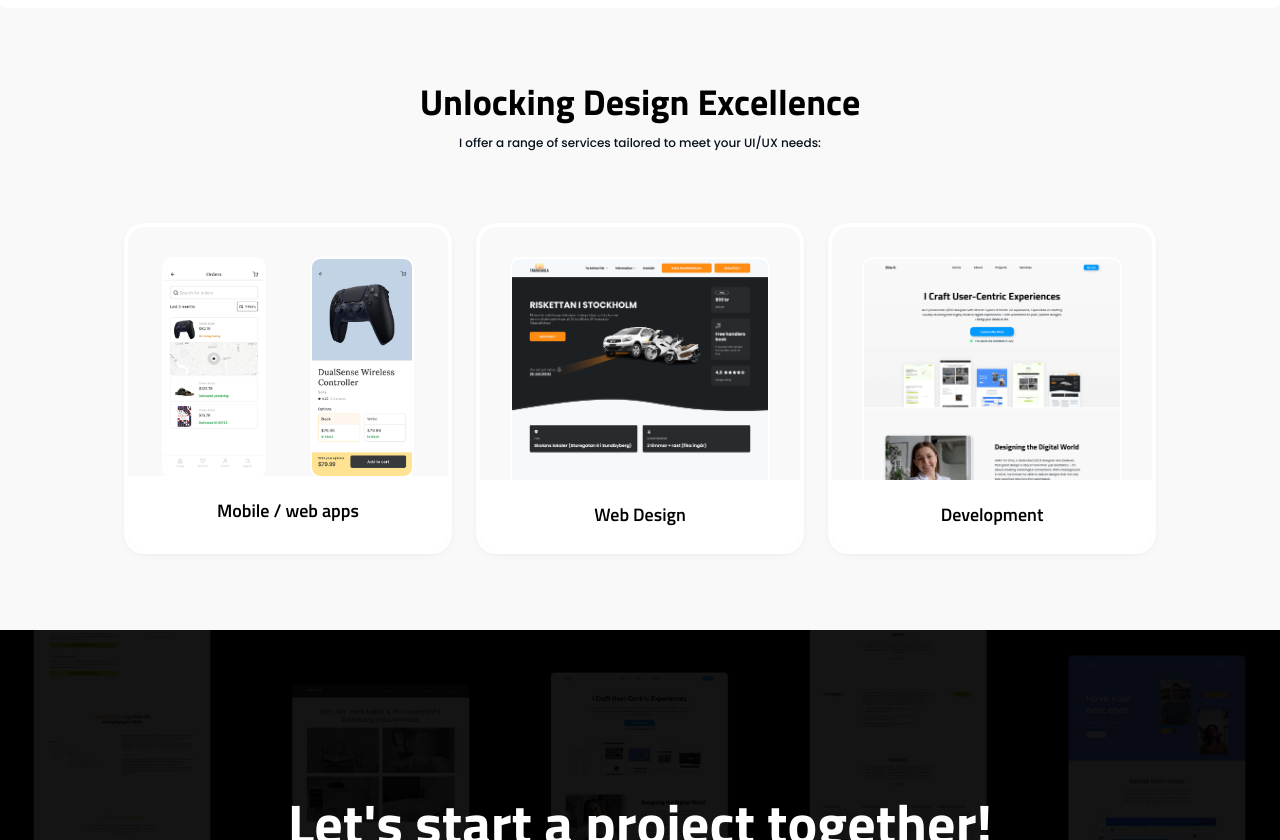
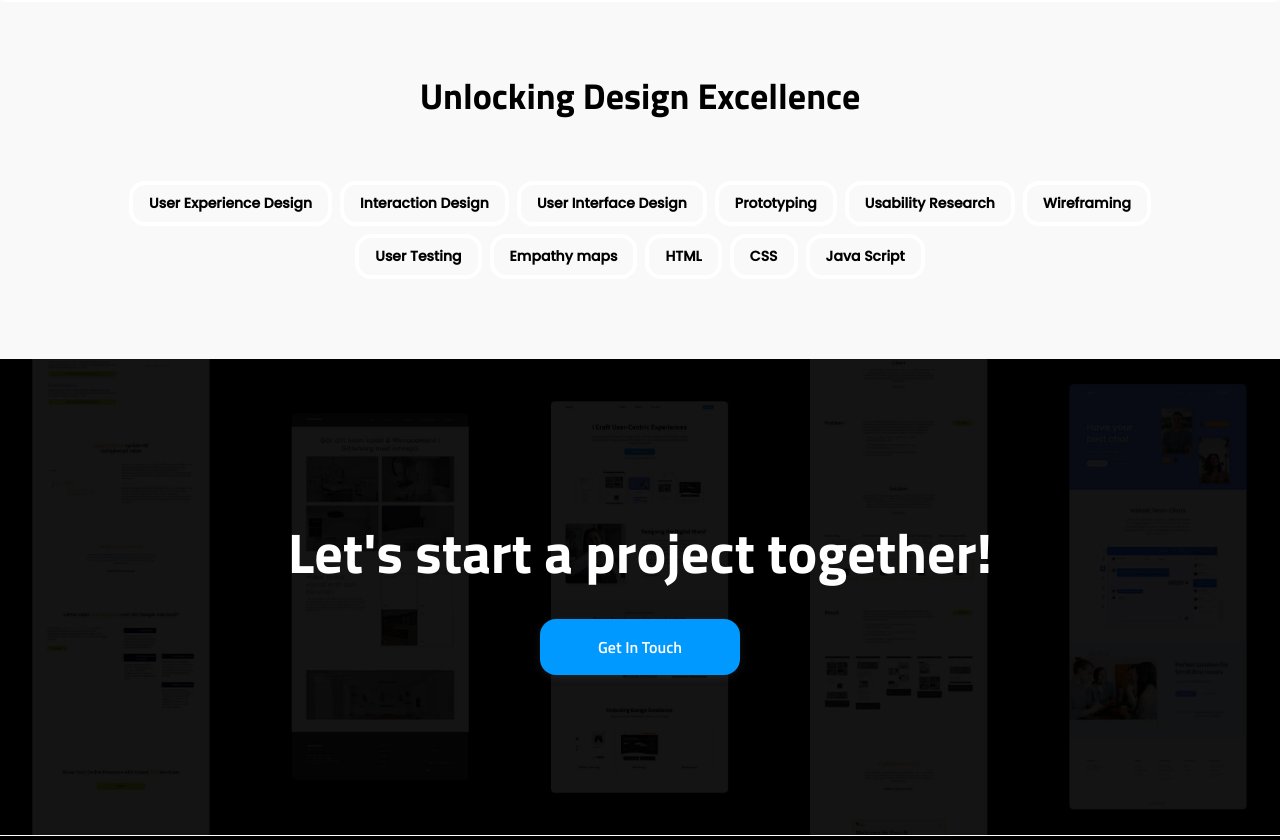
Before and after one commit to dinak0103/design, a plain HTML site: page index.html in a window 1280 px wide. Shown: the part 1960-2800 px from the top of the page. Drawn offline with nearby package versions, Linux system fonts and the light colour scheme.

Commit message:
Add files via upload

```diff
--- a/assets/css/styles.css
+++ b/assets/css/styles.css
@@ -150,28 +150,8 @@ img {
   font-size: var(--h4-font-size);
 }
 
-/* Navigation for mobile devices */
-@media screen and (max-width: 767px) {
-  .nav__menu {
-    display: none;
-  }
-}
-
-.nav__list {
-  display: flex;
-  gap: 2rem;
-}
-
-.nav__link {
-  color: var(--text-color);
-  font-family: var(--body-font);
-  font-weight: var(--font-medium);
-  font-size: var(--normal-font-size);
-  transition: color .4s;
-}
-
-.nav__link:hover {
-  color: var(--first-color);
+.top__row p {
+  font-size: 8px;
 }
 
 
@@ -405,50 +385,21 @@ img {
 
 
 /*=============== SERVICES ===============*/
-.service__card {
-  text-align: center;
-  background-color: #fff;
-  outline: 4px solid #fff;
-  box-shadow: rgba(99, 99, 99, 0.2) 0px 2px 8px 0px;
-  border-radius: 16px;
-}
-
-.image__block1 {
-  background-color: var(--body-color);
+.skills {
   display: flex;
-  padding: 32px 32px 0;
-  justify-content: center;
-  gap: 3rem;
-}
-
-.image__block {
-  background-color: var(--body-color);
-  display: flex;
-  padding: 32px 32px 0;
+  flex-wrap: wrap;
+  gap: .5rem;
   justify-content: center;
 }
 
-
-.service__img {
-  outline: 2px solid #fff;
-  border-radius: 8px 8px  0 0;
+.skill__tab {
+  border: 4px solid #ffff;
+  padding: .5rem 1rem;
+  border-radius: 1rem;
 }
 
-.app__img {
-  width: 100px;
-  border-radius: 8px;
-}
 
-.service__heading {
-  padding: 24px;
-  z-index: 100;
-}
 
-.service__title {
-  font-family: var(--title-font);
-  font-size: var(--h3-font-size);
-  font-weight: var(--font-semi-bold);
-}
 
 
 /*=============== CONTACT ===============*/
@@ -590,6 +541,10 @@ img {
     justify-self: end;
   }
 
+  .top__row p {
+    font-size: 10px;
+  }
+
 }
 
 
--- a/index.html
+++ b/index.html
@@ -8,9 +8,6 @@
 
       <!--=============== FAVICON ===============-->
       <link rel="shortcut icon" href="assets/img/favicon.png" type="image/x-icon">
-
-      <!--=============== REMIXICONS ===============-->
-      <link rel="stylesheet" href="https://cdnjs.cloudflare.com/ajax/libs/remixicon/4.2.0/remixicon.min.css">
 
       <!--=============== CSS ===============-->
       <link rel="stylesheet" href="assets/css/styles.css">
@@ -26,21 +23,10 @@
             </div>
 
 
-            <div class="nav__menu">
-               <ul class="nav__list">
-                  <li>
-                     <a href="#home" class="nav__link">Home</a>
-                  </li>
-                  <li>
-                     <a href="#work" class="nav__link">Projects</a>
-                  </li>
-                  <li>
-                     <a href="#about" class="nav__link">About</a>
-                  </li>
-                  <li>
-                     <a href="#services" class="nav__link">Services</a>
-                  </li>
-               </ul>
+            <div class="top__row">
+               <p>
+                  Product Designer | UI/UX Designer
+               </p>
             </div>
 
             <a href="mailto:dziyanakantsevich@gmail.com" target="_blank" class="small__button">Hire me!</a>
@@ -178,45 +164,75 @@
                   <h2 class="section__title">
                      Unlocking Design Excellence
                   </h2>
-                  <p class="section__subtitle">
-                     I offer a range of services tailored to meet your UI/UX needs:
-                  <p>
+
                </div>
 
-               <div class="services__row grid">
-                  <article class="service__card">
-                     <div class="image__block1">
-                        <img src="assets/img/app1.jpg" alt="case__img" class="service__img app__img app__img1">
-                        <img src="assets/img/app2.jpg" alt="case__img" class="service__img app__img app__img2">
+               <div class="skills">
+                  <div class="skill__tab">
+                     <h4>
+                        User Experience Design
+                     </h4>
                   </div>
-                     <div class="service__heading">
-                        <h3 class="service__title">
-                           Mobile / web apps
-                        </h3>
+
+                  <div class="skill__tab">
+                     <h4>
+                        Interaction Design
+                     </h4>
                   </div>
-                  </article>
 
-                  <article class="service__card">
-                     <div class="image__block">
-                        <img src="assets/img/webdesignservice.jpg" alt="case__img" class="service__img">
+                  <div class="skill__tab">
+                     <h4>
+                        User Interface Design
+                     </h4>
                   </div>
-                     <div class="service__heading">
-                        <h3 class="service__title">
-                           Web Design
-                        </h3>
+
+                  <div class="skill__tab">
+                     <h4>
+                        Prototyping
+                     </h4>
                   </div>
-                  </article>
 
-                  <article class="service__card">
-                     <div class="image__block">
-                        <img src="assets/img/developmentservice.jpg" alt="case__img" class="service__img">
+                  <div class="skill__tab">
+                     <h4>
+                        Usability Research
+                     </h4>
                   </div>
-                     <div class="service__heading">
-                        <h3 class="service__title">
-                           Development
-                        </h3>
+
+                  <div class="skill__tab">
+                     <h4>
+                        Wireframing
+                     </h4>
                   </div>
-                  </article>
+
+                  <div class="skill__tab">
+                     <h4>
+                        User Testing
+                     </h4>
+                  </div>
+
+                  <div class="skill__tab">
+                     <h4>
+                        Empathy maps
+                     </h4>
+                  </div>
+
+                  <div class="skill__tab">
+                     <h4>
+                        HTML
+                     </h4>
+                  </div>
+
+                  <div class="skill__tab">
+                     <h4>
+                        CSS
+                     </h4>
+                  </div>
+
+                  <div class="skill__tab">
+                     <h4>
+                        Java Script
+                     </h4>
+                  </div>
                </div>
             </div>
          </section>
```
Also changed, not shown: advgocase.html (+6 -2 lines), hgcase.html (+6 -3 lines), nscase.html (+6 -3 lines). Lines whose indentation alone changed are shown as unchanged.
